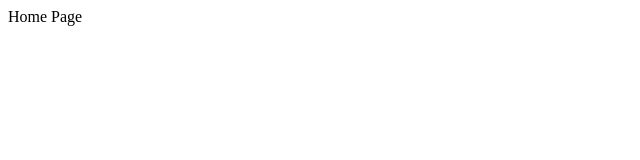
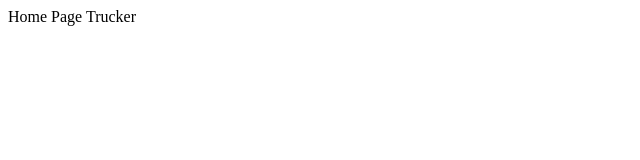
Before and after one commit to SRay94Kol/trucker, a plain HTML site: page src/index.html in a window 1280 px wide. Shown: the full height of the page, 0-640 px from the left. Drawn offline with Linux system fonts and the light colour scheme.

Commit message:
Updated HTML file

```diff
--- a/src/index.html
+++ b/src/index.html
@@ -5,6 +5,6 @@
     <title>Application</title>
 </head>
 <body>
-Home Page
+Home Page Trucker
 </body>
 </html>
```
